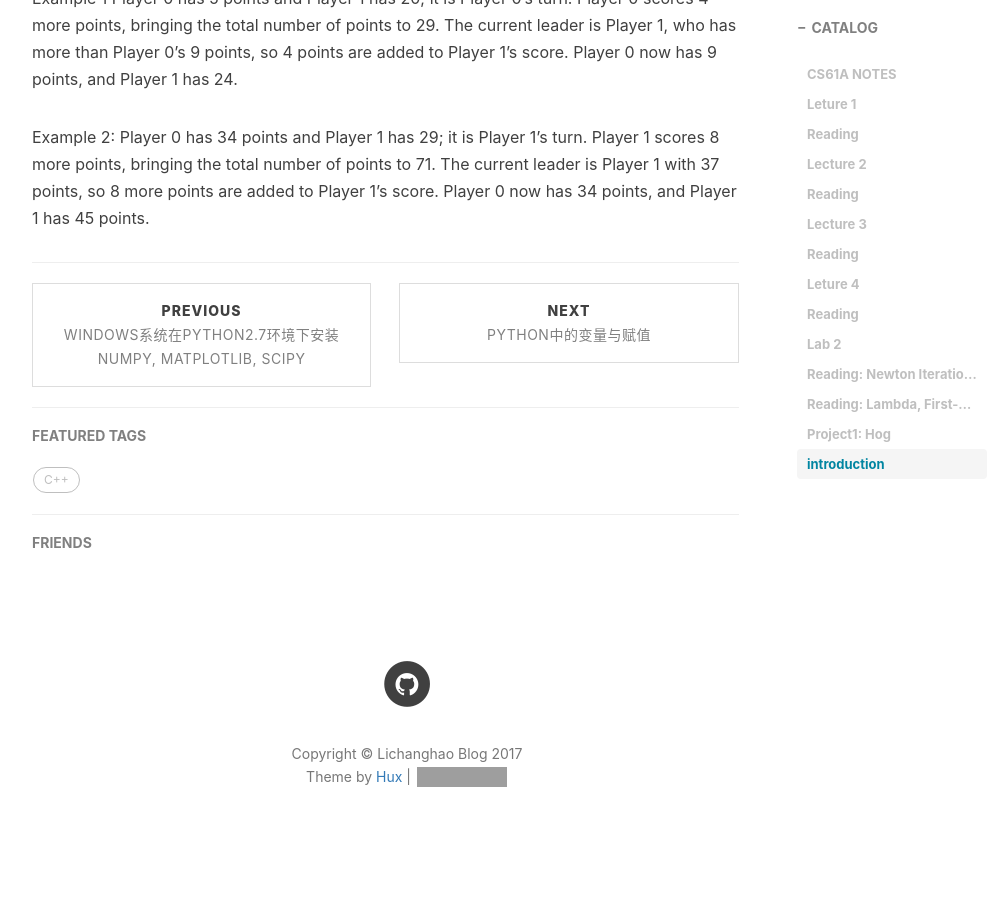
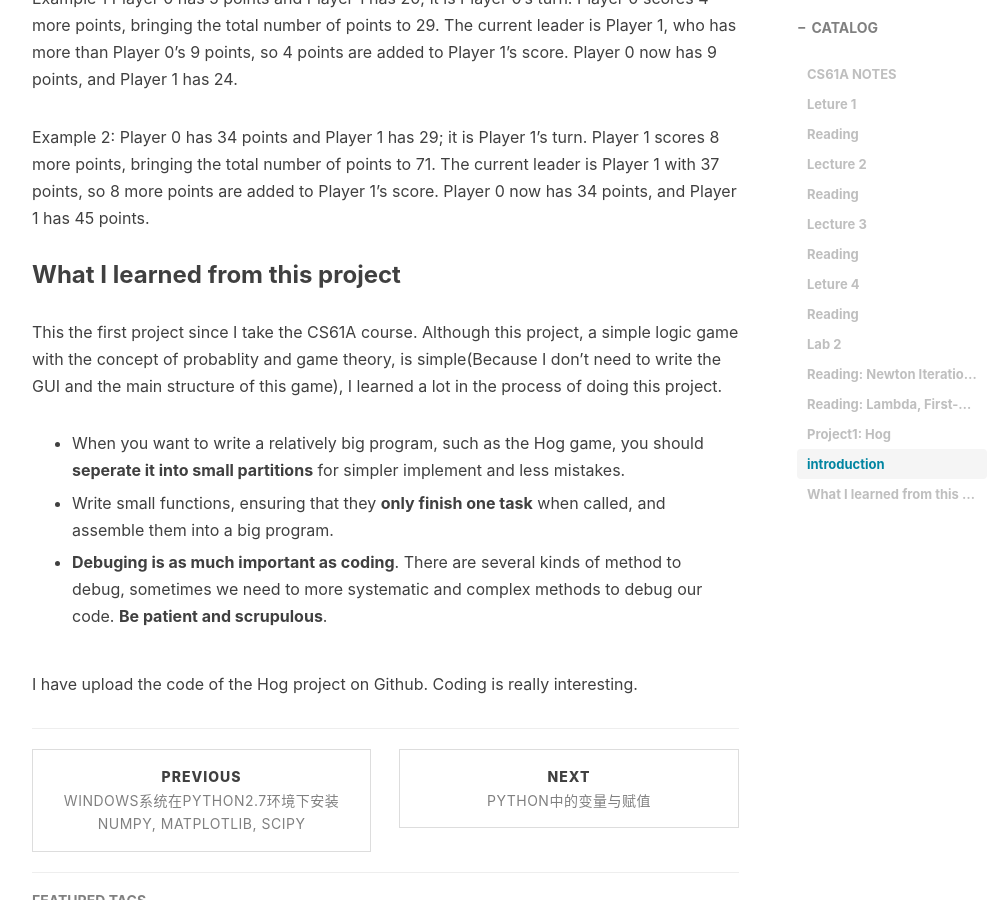
Before and after one commit to lichanghao/lichanghao.github.io.old, a Jekyll site: the page built from _posts/2017-04-15-CS61A NOTES.md, in a window 1280 px wide and 900 px high, scrolled down 11036 px. Shown: the whole window, without its empty margins (233-1240 px from the left). Built offline with Jekyll 4.4.1, drawn with Linux system fonts in a browser that asks for light colours; nearby versions of some CDN libraries; comment, search, counter and statistics services are not loaded; grey boxes are pictures that could not be loaded.

Commit message:
2017-5-11

```diff
--- a/_posts/2017-04-15-CS61A NOTES.md
+++ b/_posts/2017-04-15-CS61A NOTES.md
@@ -517,3 +517,15 @@ Examples: if Player 1 has 42 points, Player 0 gains 1 + max(4, 2) = 5 points by
 Example 1 Player 0 has 5 points and Player 1 has 20; it is Player 0's turn. Player 0 scores 4 more points, bringing the total number of points to 29. The current leader is Player 1, who has more than Player 0's 9 points, so 4 points are added to Player 1's score. Player 0 now has 9 points, and Player 1 has 24.
 
 Example 2: Player 0 has 34 points and Player 1 has 29; it is Player 1's turn. Player 1 scores 8 more points, bringing the total number of points to 71. The current leader is Player 1 with 37 points, so 8 more points are added to Player 1's score. Player 0 now has 34 points, and Player 1 has 45 points.
+
+### What I learned from this project
+
+This the first project since I take the CS61A course. Although this project, a simple logic game with the concept of probablity and game theory, is simple(Because I don't need to write the GUI and the main structure of this game), I learned a lot in the process of doing this project.
+
+- When you want to write a relatively big program, such as the Hog game, you should **seperate it into small partitions** for simpler implement and less mistakes.
+
+- Write small functions, ensuring that they **only finish one task** when called, and assemble them into a big program.
+
+- **Debuging is as much important as coding**. There are several kinds of method to debug, sometimes we need to more systematic and complex methods to debug our code. **Be patient and scrupulous**.
+
+I have upload the code of the Hog project on Github. Coding is really interesting.
```
